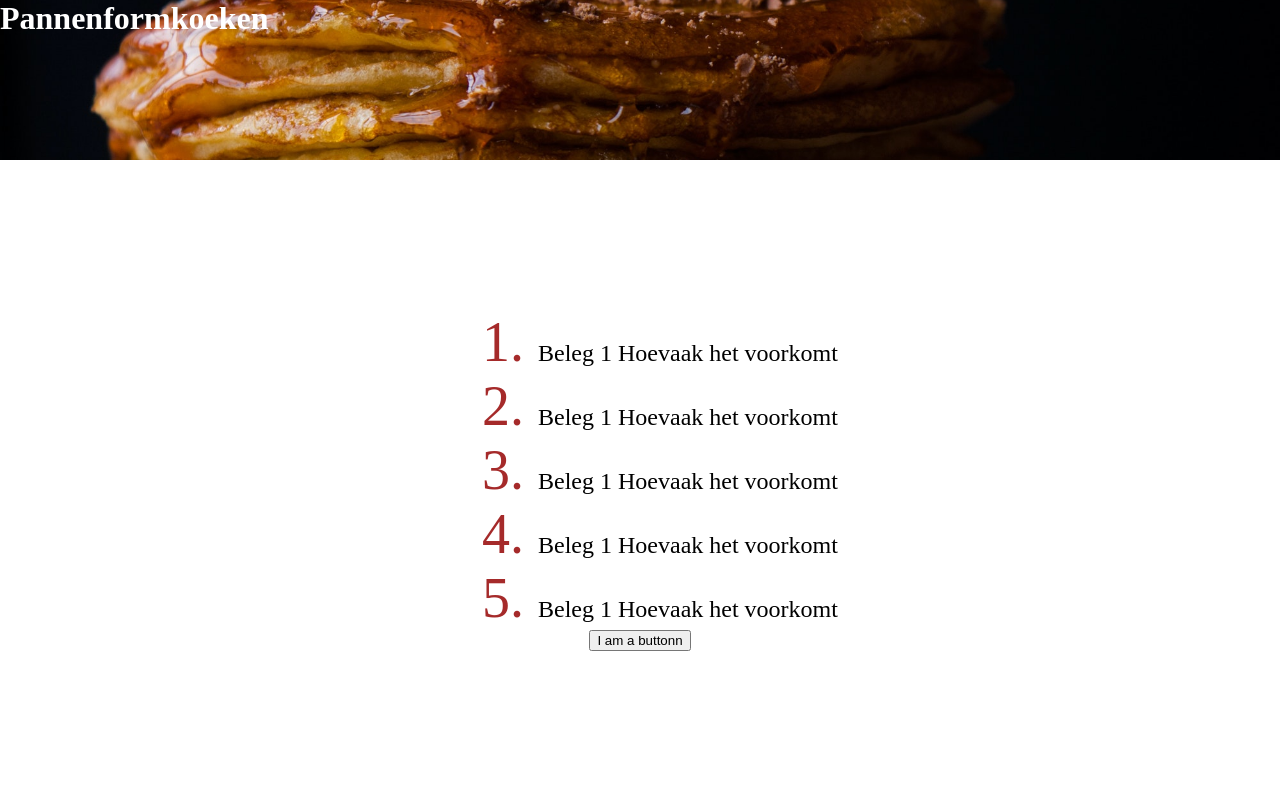
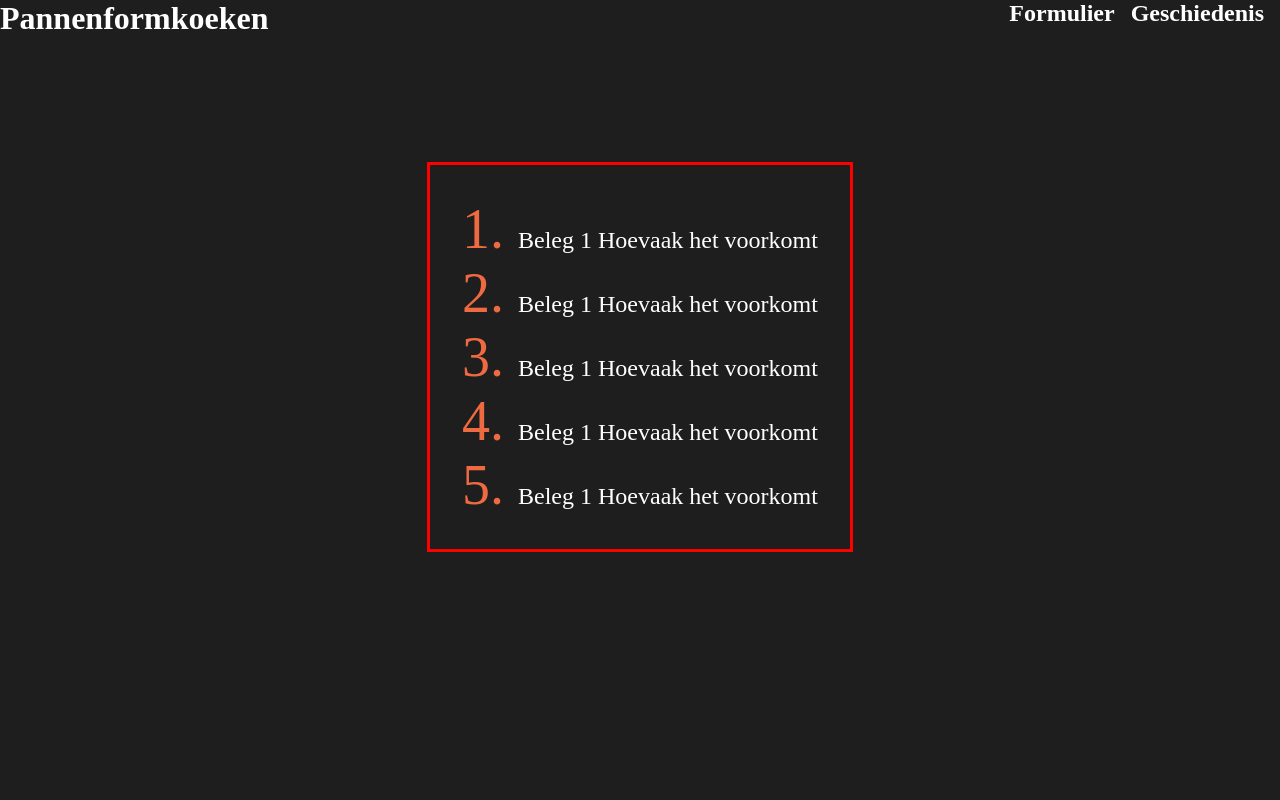
Before and after one commit to Heise420/pannenformkoeken, a PHP site: page / in a window 1280 px wide. Run offline with PHP 8.4, Linux system fonts and the light colour scheme.

Commit message:
Finished index.php

```diff
--- a/css/style.css
+++ b/css/style.css
@@ -12,14 +12,15 @@ html {
 
 body {
   box-sizing: border-box;
+  background-color: #1e1e1e;
+  color: white;
 }
 
 header {
-  min-height: 20%;
-  background-image: url(../img/background-image.jpg);
   background-position: center;
   background-size: cover;
   background-repeat: no-repeat;
+  display: flex;
 }
 
 main {
@@ -27,30 +28,35 @@ main {
 }
 
 ol {
+  padding: 2rem;
+  border: 0.2rem solid red;
   list-style: none;
   counter-reset: num;
+}
+
+a {
+  text-decoration: none;
+  color: white;
 }
 
 li {
   min-width: 100%;
   counter-increment: num;
-
   font-size: 1.5rem;
-}
-
-li::before {
-  content: counter(num) ". ";
-  color: brown;
-  font-size: 3.5rem;
 }
 
 /* Classes */
 
-.container {
-  min-width: 80%;
+/* Id's */
+
+#buttons {
+  display: flex;
+  flex-direction: row;
 }
 
-/* Id's */
+#menu {
+  justify-content: flex-end;
+}
 
 /* Selectors */
 
@@ -62,15 +68,28 @@ main > * {
   flex-direction: column;
 }
 
-header h1 {
-  color: white;
+button:hover {
+  cursor: pointer;
 }
 
-/* .flex {
-  display: flex;
+li::before {
+  content: counter(num) ". ";
+  color: #ef6a41;
+  font-size: 3.5rem;
 }
 
-.flex-center {
-  justify-content: center;
-  align-items: center;
-} */
+header > * {
+  display: inline-flex;
+  flex: 1 1 1rem;
+}
+
+#menu > * {
+  margin-right: 1rem;
+  transition: color 0.4s;
+}
+
+#menu > *:hover {
+  color: blue;
+  text-decoration: underline;
+  cursor: pointer;
+}
--- a/form.php
+++ b/form.php
@@ -4,13 +4,13 @@
     <meta charset="UTF-8">
     <meta http-equiv="X-UA-Compatible" content="IE=edge">
     <meta name="viewport" content="width=device-width, initial-scale=1.0">
+    <link rel="stylesheet" href="./css/style.css">
     <title>Document</title>
 </head>
 <body>
     <form action="./code.php" method="POST">
         <label for="naam">Naam: </label>
         <input type="text" name="naam" id="naam">
-        <br>
         <label for="beleg">Beleg: </label>
         <input type="text" name="beleg" id="beleg">
         <input type="submit">
--- a/index.php
+++ b/index.php
@@ -9,7 +9,13 @@
   </head>
   <body>
     <header>
-      <h1>Pannenformkoeken</h1>
+      <div id="title">
+        <h1>Pannenformkoeken</h1>
+      </div>
+      <div id="menu">
+        <a href="./form.php"><h2>Formulier</h2></a>
+        <a href="./history.php"><h2>Geschiedenis</h2></a>
+      </div>
     </header>
     <main>
       <ol>
@@ -34,7 +40,6 @@
           Hoevaak het voorkomt
         </li>
       </ol>
-      <button>I am a buttonn</button>
     </main>
   </body>
 </html>
```
